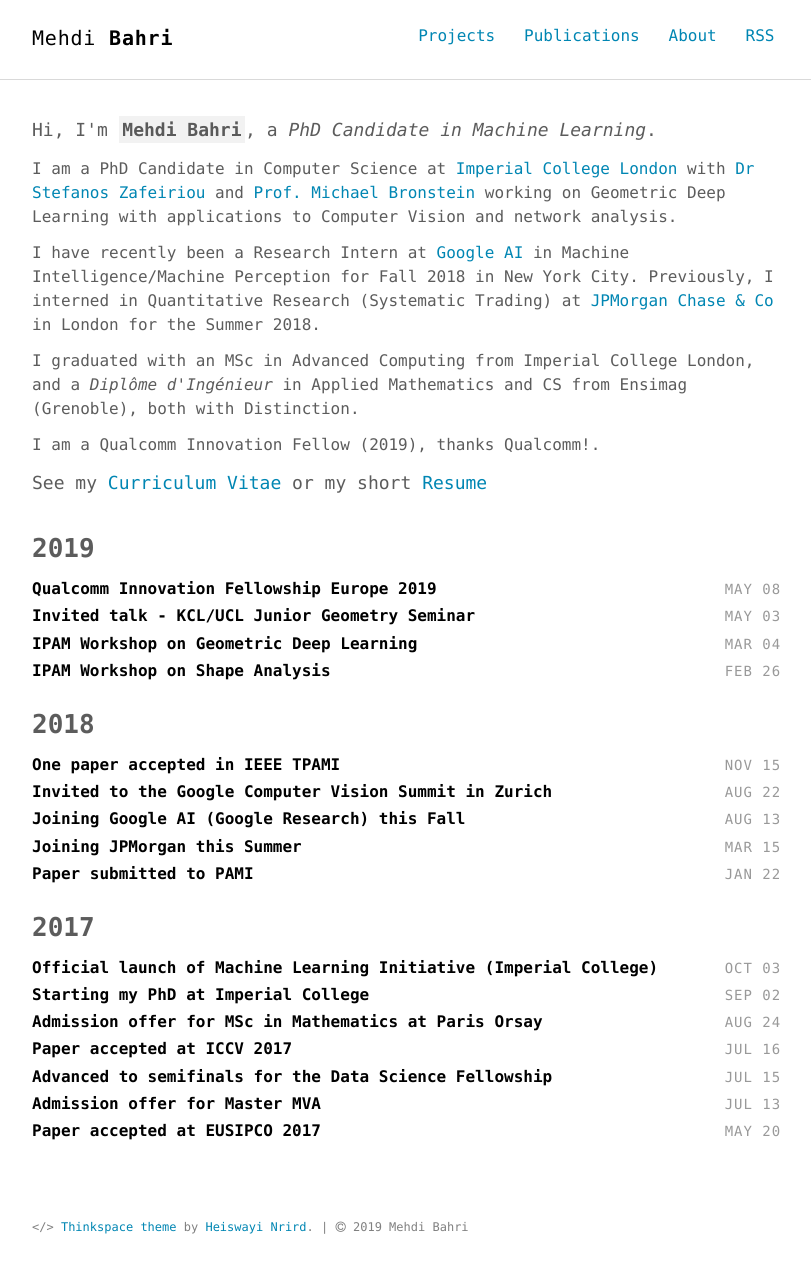
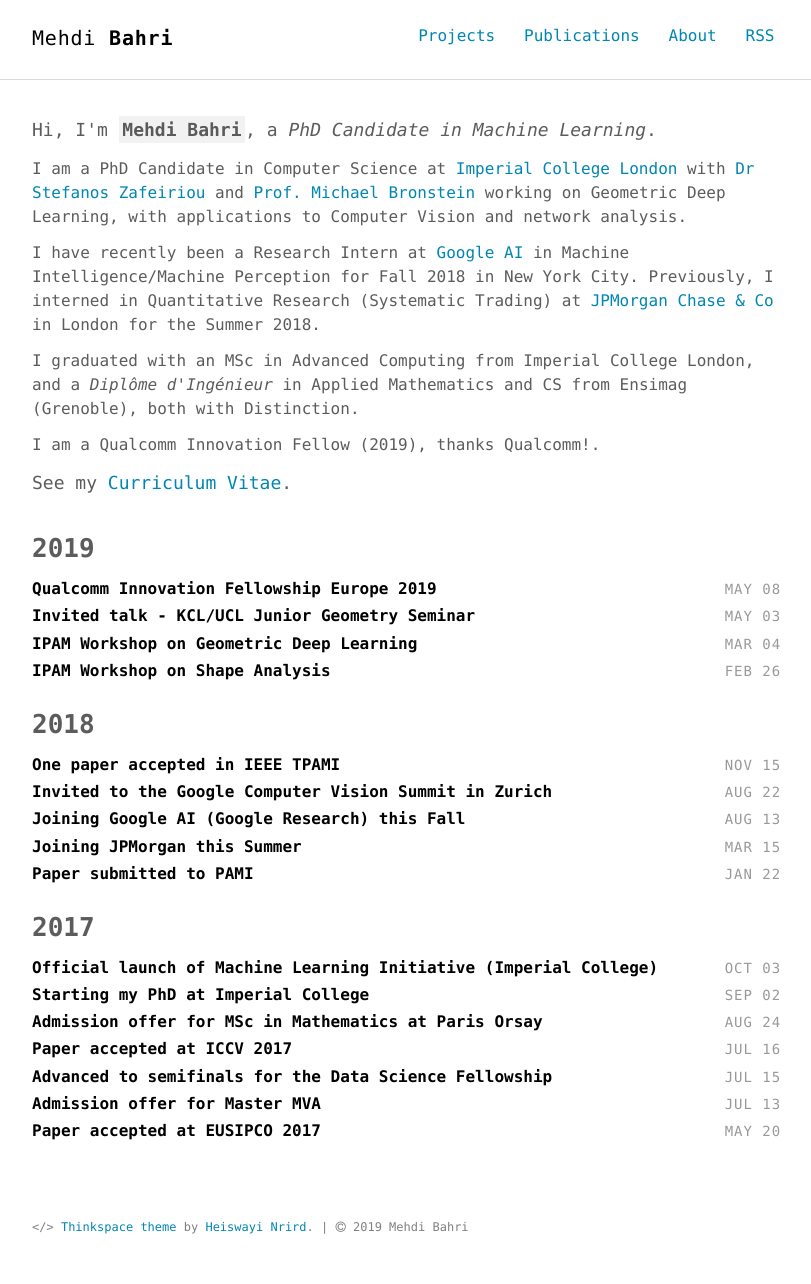
Before and after one commit to mbahri/mbahri.github.io, a Jekyll site: the page built from index.html, in a window 1280 px wide. Shown: the whole page, without its empty margins (232-1043 px from the left). Built offline with Jekyll 4.4.1, drawn with Linux system fonts in a browser that asks for light colours.

Commit message:
Update 17 May 2019

```diff
--- a/_config.yml
+++ b/_config.yml
@@ -31,7 +31,7 @@ sass:
 author:
   name     : "Mehdi Bahri"
   job      : "PhD Candidate in Machine Learning"
-  bio      : "<p>I am a PhD Candidate in Computer Science at <a href=\"http://www.imperial.ac.uk\">Imperial College London</a> with <a href=\"https://wp.doc.ic.ac.uk/szafeiri/\">Dr Stefanos Zafeiriou</a> and <a href=\"https://www.imperial.ac.uk/people/m.bronstein\">Prof. Michael Bronstein</a> working on Geometric Deep Learning with applications to Computer Vision and network analysis.</p><p>I have recently been a Research Intern at <a href=\"https://ai.google/\">Google AI</a> in Machine Intelligence/Machine Perception for Fall 2018 in New York City. Previously, I interned in Quantitative Research (Systematic Trading) at <a href=\"https://www.jpmorgan.com/\">JPMorgan Chase & Co</a> in London for the Summer 2018.</p><p>I graduated with an MSc in Advanced Computing from Imperial College London, and a <em>Diplôme d'Ingénieur</em> in Applied Mathematics and CS from Ensimag (Grenoble), both with Distinction.<p/><p>I am a Qualcomm Innovation Fellow (2019), thanks Qualcomm!.</p>"
+  bio      : "<p>I am a PhD Candidate in Computer Science at <a href=\"http://www.imperial.ac.uk\">Imperial College London</a> with <a href=\"https://wp.doc.ic.ac.uk/szafeiri/\">Dr Stefanos Zafeiriou</a> and <a href=\"https://www.imperial.ac.uk/people/m.bronstein\">Prof. Michael Bronstein</a> working on Geometric Deep Learning, with applications to Computer Vision and network analysis.</p><p>I have recently been a Research Intern at <a href=\"https://ai.google/\">Google AI</a> in Machine Intelligence/Machine Perception for Fall 2018 in New York City. Previously, I interned in Quantitative Research (Systematic Trading) at <a href=\"https://www.jpmorgan.com/\">JPMorgan Chase & Co</a> in London for the Summer 2018.</p><p>I graduated with an MSc in Advanced Computing from Imperial College London, and a <em>Diplôme d'Ingénieur</em> in Applied Mathematics and CS from Ensimag (Grenoble), both with Distinction.<p/><p>I am a Qualcomm Innovation Fellow (2019), thanks Qualcomm!.</p>"
   thumb    : /images/author.jpg
   email    : mehdi.b.tn@gmail.com
   url      : http://bahri.io
--- a/_includes/intro.html
+++ b/_includes/intro.html
@@ -2,6 +2,6 @@
   <div class="container">
     <p class="lead">Hi, I'm <strong class="author-name" itemprop="name">{{ site.author.name }}</strong>, a <em itemprop="jobTitle">{{ site.author.job }}</em>.</p>
     <p class="lead">{{ site.author.bio }}</p>
-    <p class="lead">See my <a href="./PDF/Bahri_CV.pdf">Curriculum Vitae</a> or my short <a href="./PDF/Bahri_resume.pdf">Resume</a></p>
+    <p class="lead">See my <a href="./PDF/Bahri_CV.pdf">Curriculum Vitae</a>.</p><!-- or my short <a href="./PDF/Bahri_resume.pdf">Resume</a></p>-->
   </div>
 </section>
```
Also changed, not shown: about.md (+1 -1 lines).
